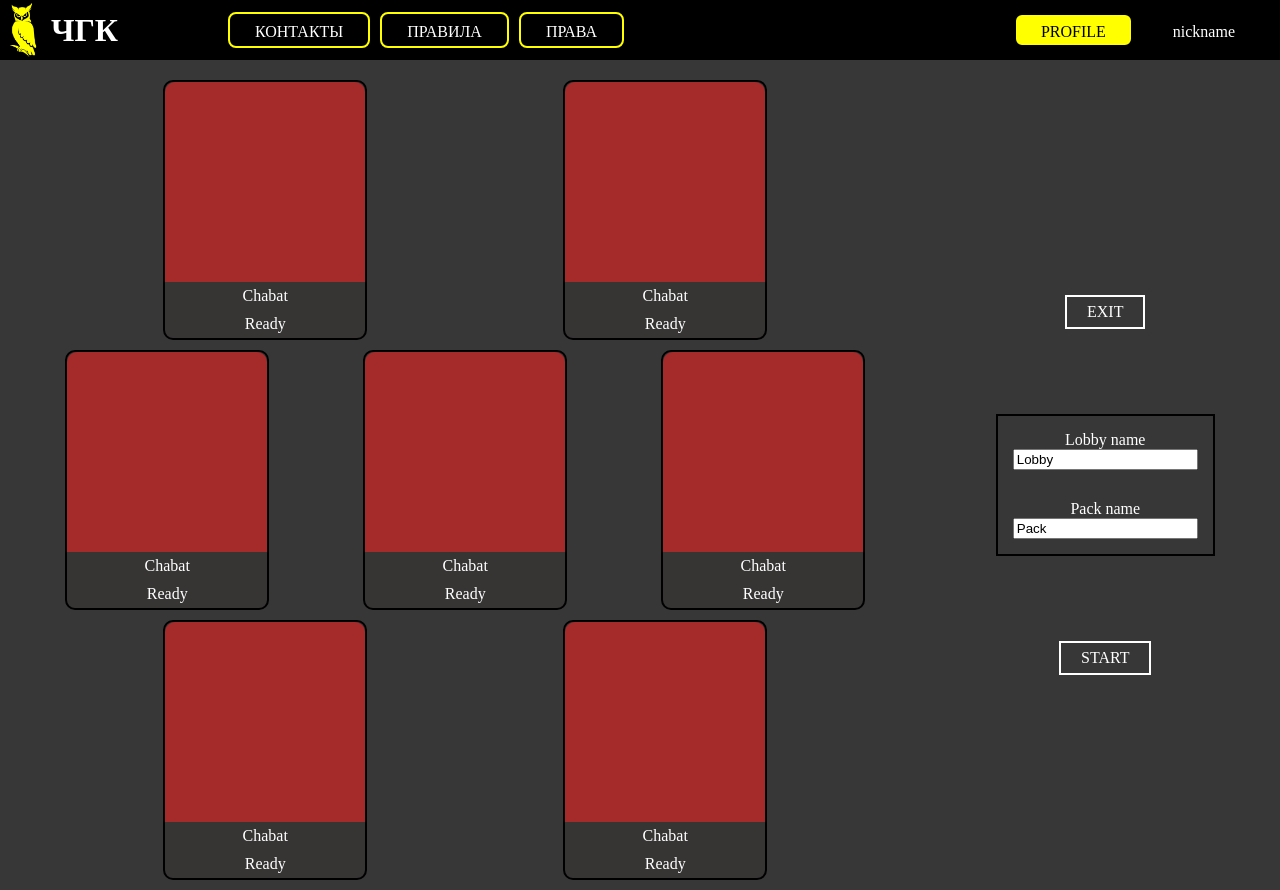
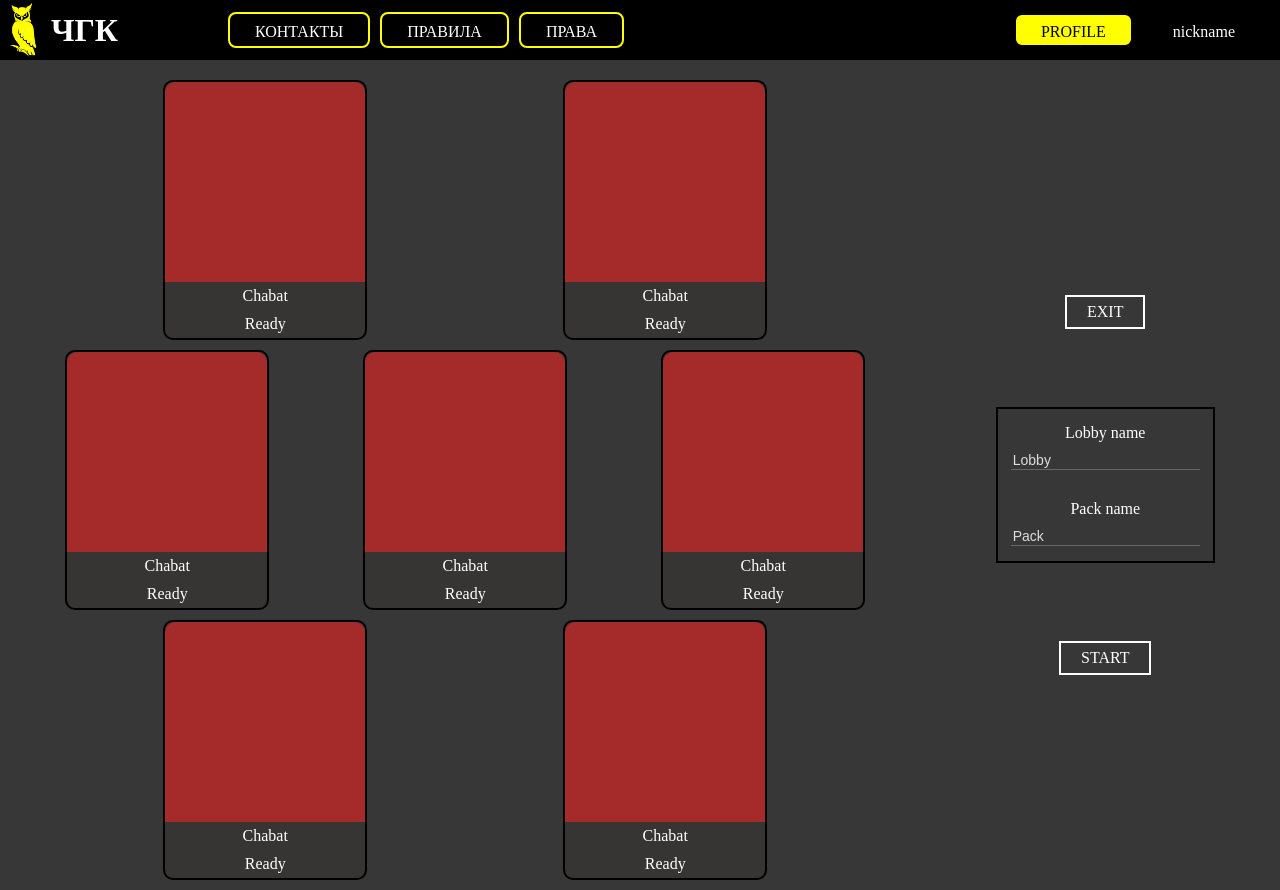
Before and after one commit to AliaksandrBazylchyk/CGK, a React (Create React App) app: page /Lobby in a window 1280 px wide. Built offline with nearby package versions, Linux system fonts and the light colour scheme.

Commit message:
decorate_lobby

```diff
--- a/src/components/pages/Lobby/Functional/LobbySettings/index.tsx
+++ b/src/components/pages/Lobby/Functional/LobbySettings/index.tsx
@@ -13,11 +13,11 @@ const LobbySettings = () => {
     <div className="lobby_settings">
       <div className="lobby_settings__section">
         <span>Lobby name</span>
-        <input type="text" value={lobby.name} />
+        <input className="lobby_settings__input" type="text" value={lobby.name} />
       </div>
       <div className="lobby_settings__section">
         <span>Pack name</span>
-        <input type="text" value={lobby.pack} />
+        <input className="lobby_settings__input" type="text" value={lobby.pack} />
       </div>
     </div>
   )
--- a/src/components/pages/Lobby/Functional/LobbySettings/styles.scss
+++ b/src/components/pages/Lobby/Functional/LobbySettings/styles.scss
@@ -10,4 +10,15 @@
     align-items: center;
     margin: 15px;
   };
+  &__input {
+    width: 100%;
+    padding-top: 10px;
+    background: none;
+    border: none;
+    border-bottom: 1px solid #666;
+    color: #ddd;
+    font-size: 14px;
+    outline: none;
+    transition: border-color 0.2s;
+  }
 }
```
